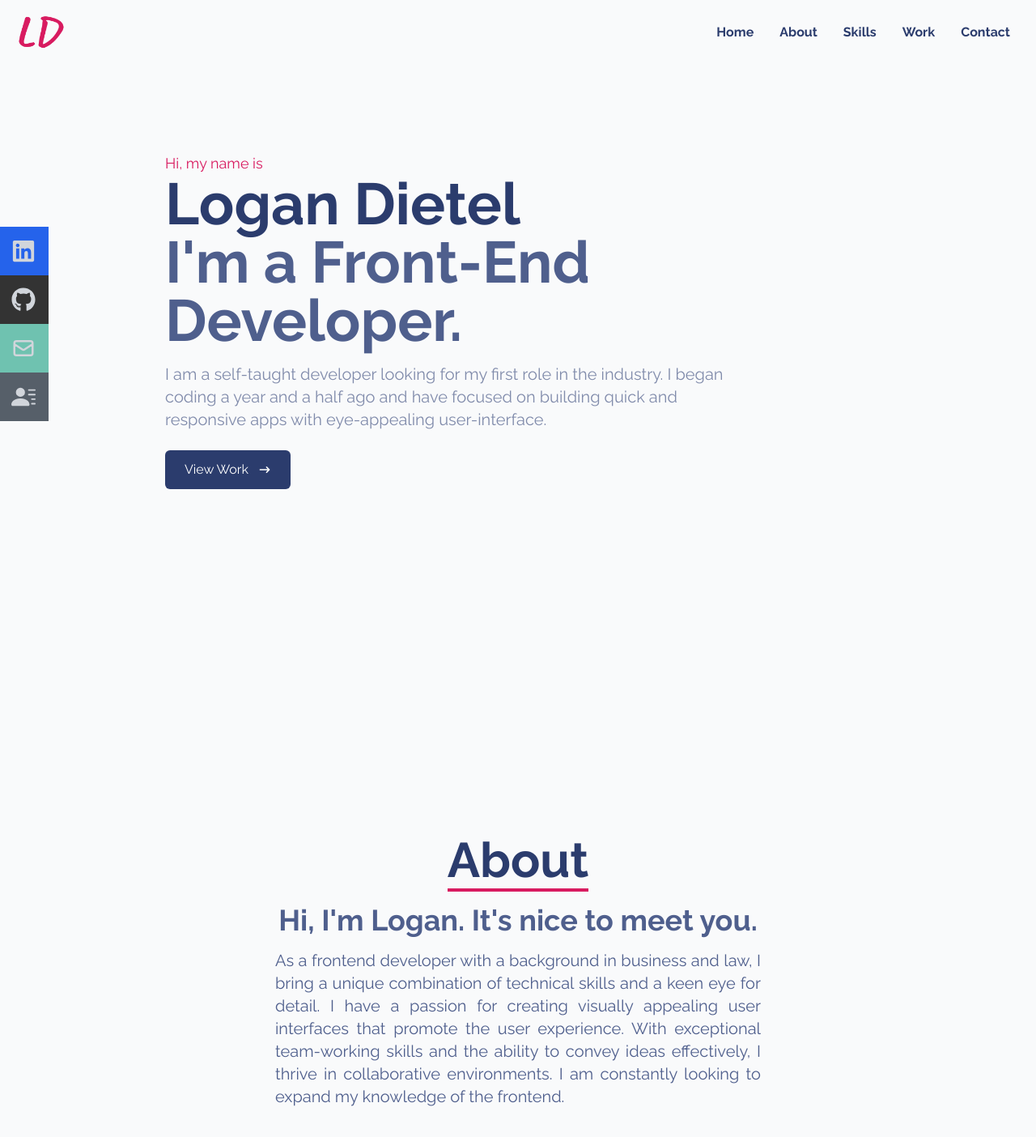
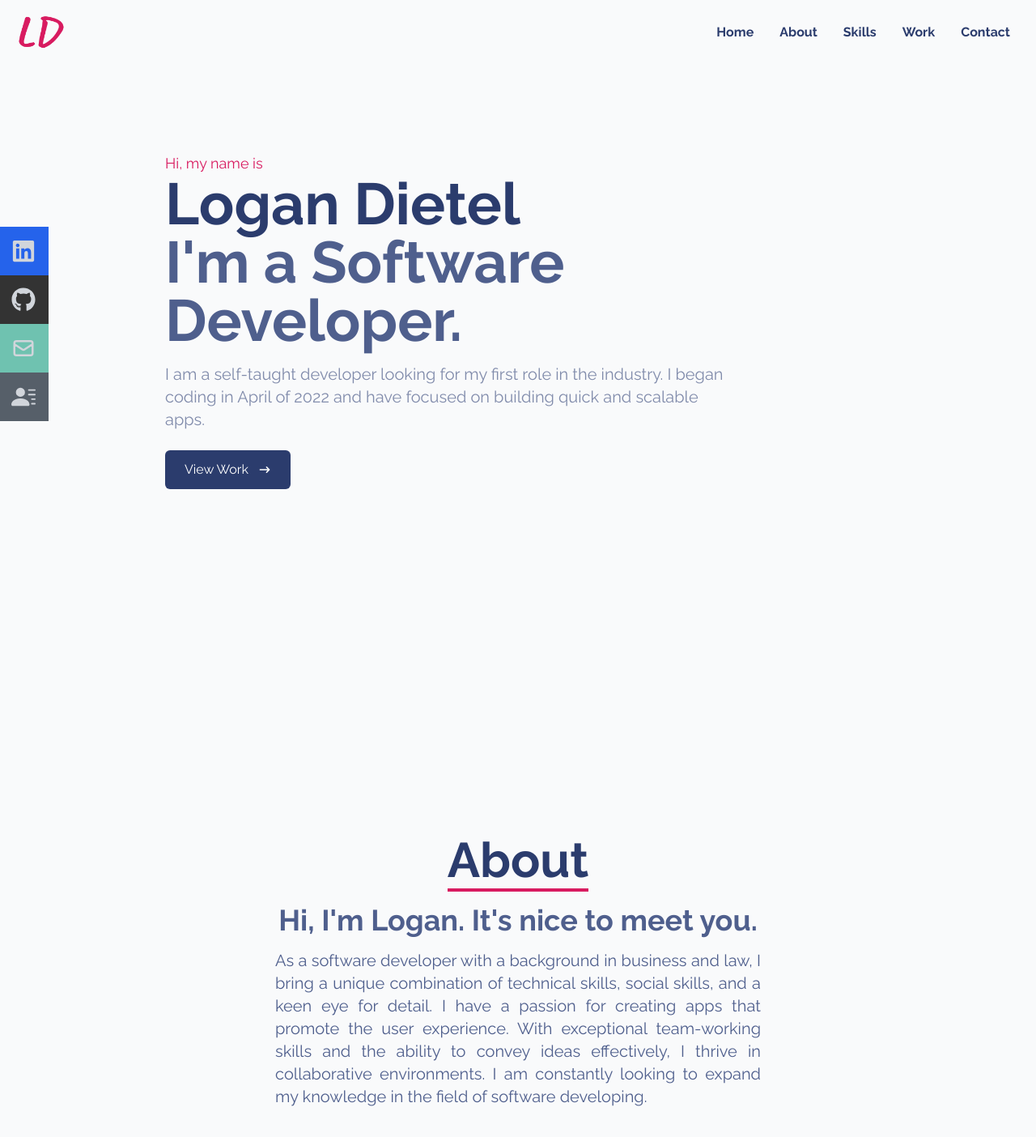
Before and after one commit to logjscript/Portfolio-Site, a React (Vite) app: page / in a window 1280 px wide. Shown: the top 1404 px of the page at 81% size. Built offline with nearby package versions, Linux system fonts and the light colour scheme.

Commit message:
Update text

```diff
--- a/src/components/About.jsx
+++ b/src/components/About.jsx
@@ -12,7 +12,7 @@ const About = () => {
                         <p className='text-center'>Hi, I'm Logan. It's nice to meet you.</p>
                     </div>
                     <div>
-                        <p className='text-justify'>As a frontend developer with a background in business and law, I bring a unique combination of technical skills and a keen eye for detail. I have a passion for creating visually appealing user interfaces that promote the user experience. With exceptional team-working skills and the ability to convey ideas effectively, I thrive in collaborative environments. I am constantly looking to expand my knowledge of the frontend.</p>
+                        <p className='text-justify'>As a software developer with a background in business and law, I bring a unique combination of technical skills, social skills, and a keen eye for detail. I have a passion for creating apps that promote the user experience. With exceptional team-working skills and the ability to convey ideas effectively, I thrive in collaborative environments. I am constantly looking to expand my knowledge in the field of software developing.</p>
                     </div>
                 </div>
             </div>
--- a/src/components/Home.jsx
+++ b/src/components/Home.jsx
@@ -7,8 +7,8 @@ const Home = () => {
             <div className='max-w-[1000px] mx-auto px-8 sm:px-16 flex flex-col justify-center h-full'>
                 <p className='text-[#d81b60] text-lg'>Hi, my name is</p>
                 <h1 className='text-4xl sm:text-7xl font-bold text-[#2b3c6d]'>Logan Dietel</h1>
-                <h2 className='text-4xl sm:text-7xl font-bold text-[#4f5f8d]'>I'm a Front-End Developer.</h2>
-                <p className='text-[#808bab] text-lg sm:text-xl py-4 max-w-[700px]'>I am a self-taught developer looking for my first role in the industry. I began coding a year and a half ago and have focused on building quick and responsive apps with eye-appealing user-interface. </p>
+                <h2 className='text-4xl sm:text-7xl font-bold text-[#4f5f8d]'>I'm a Software Developer.</h2>
+                <p className='text-[#808bab] text-lg sm:text-xl py-4 max-w-[700px]'>I am a self-taught developer looking for my first role in the industry. I began coding in April of 2022 and have focused on building quick and scalable apps. </p>
 
                 <div>
                     <Link to="work" smooth={true} duration={500}>
```
